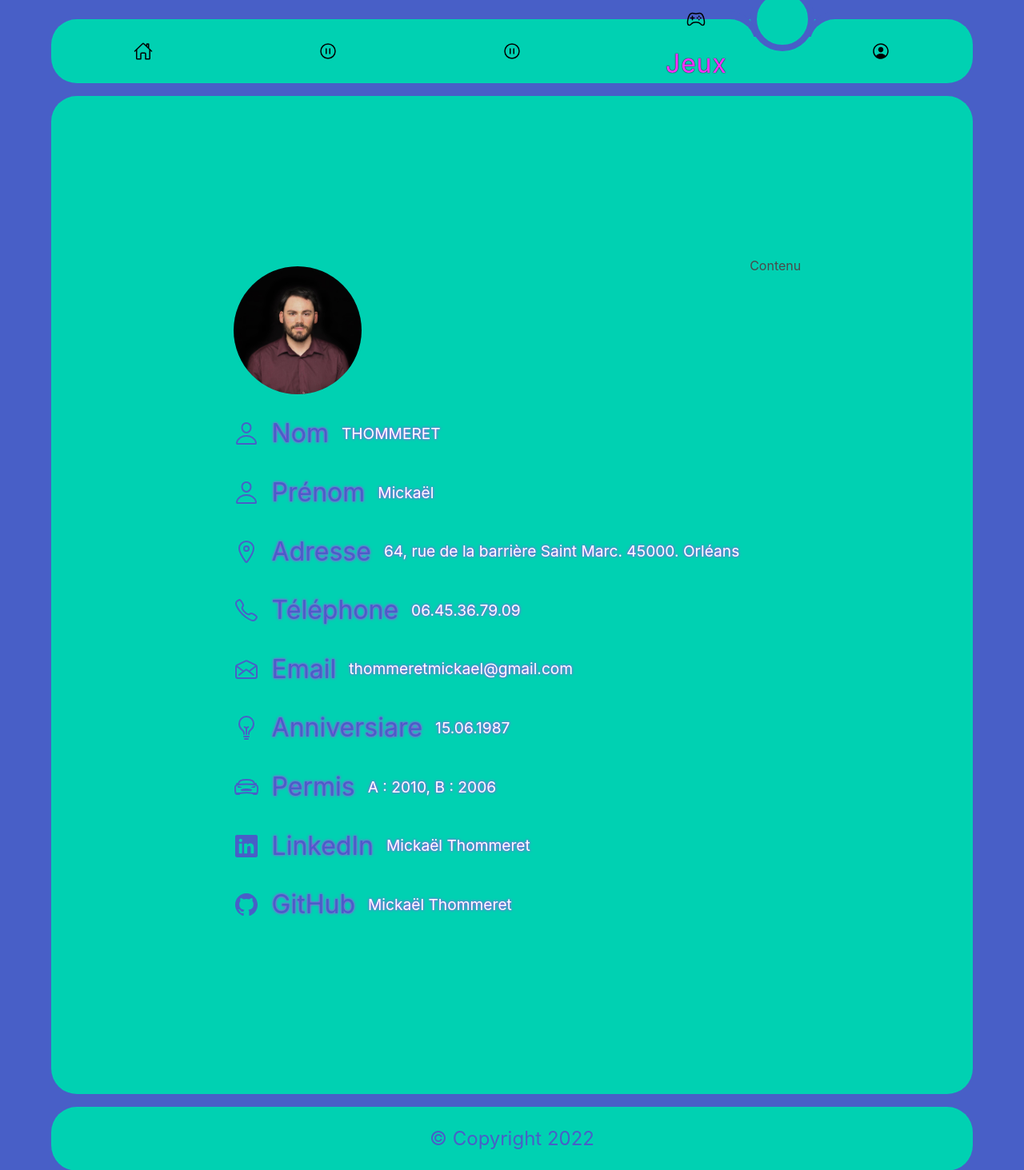
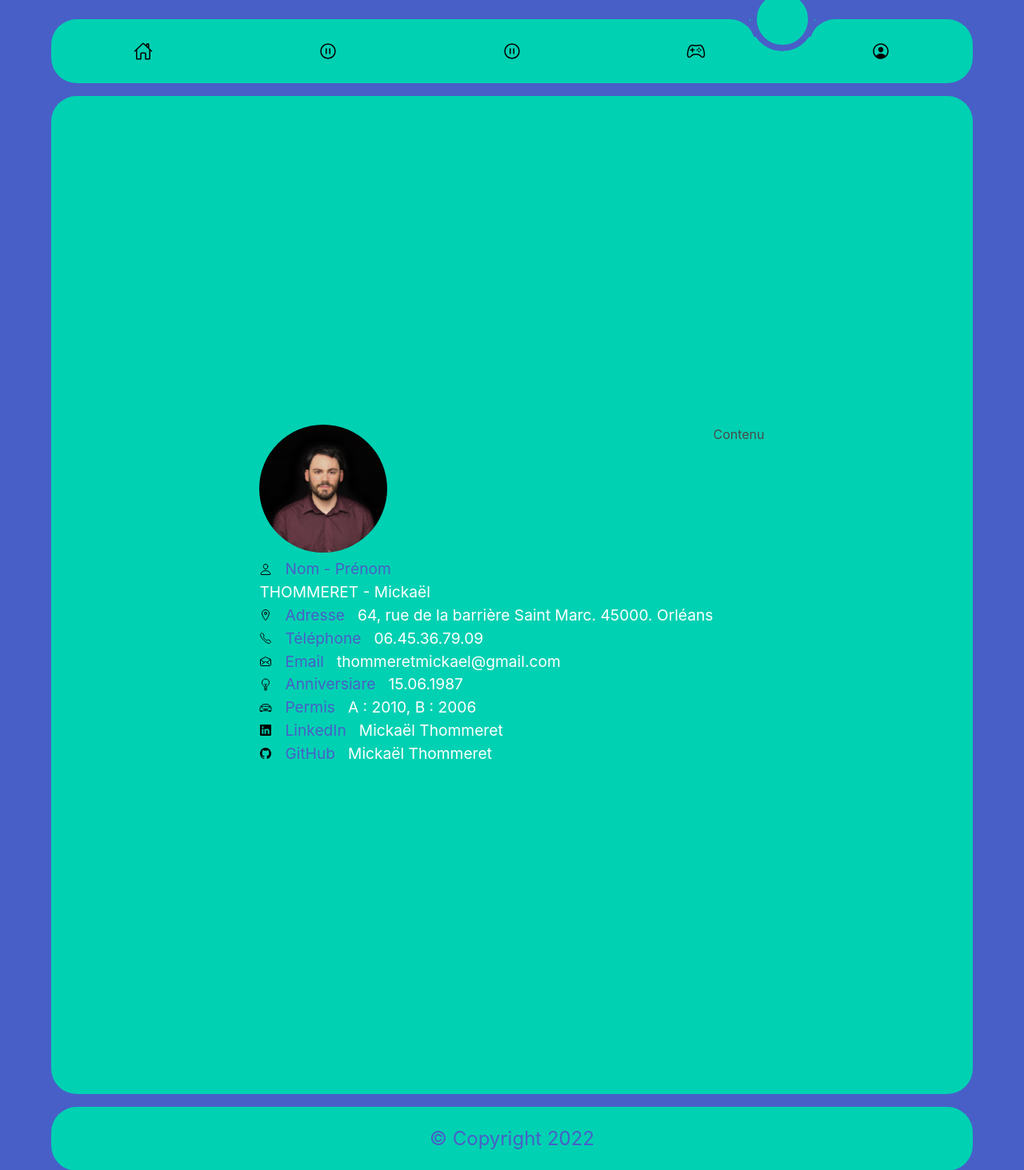
Before and after one commit to Nounours-1337/mon_premier_site, a Node server app: page /CV in a window 1280 px wide. Shown: the top 1463 px of the page at 80% size. Run offline with Node 20, Linux system fonts and the light colour scheme; some libraries are stand-ins or nearby versions.

Commit message:
Modifs balise a

```diff
--- a/app/views/CV.ejs
+++ b/app/views/CV.ejs
@@ -10,15 +10,10 @@
         <li class="cv-info-list">
           <a href="#" class="cv-info-click">
             <ion-icon class="cv-info-icon" name="person-outline"></ion-icon>
-            <span class="cv-info-name">Nom</span>
-            <span class="cv-info-text">THOMMERET</span>
+            <span class="cv-info-name">Nom - Prénom</span>
           </a>
-        </li>
-        <li class="cv-info-list">
-          <a href="#" class="cv-info-click">
-            <ion-icon class="cv-info-icon" name="person-outline"></ion-icon>
-            <span class="cv-info-name">Prénom</span>
-            <span class="cv-info-text">Mickaël</span>
+          <a>
+            <span class="cv-info-text">THOMMERET - Mickaël</span>
           </a>
         </li>
         <li class="cv-info-list">
--- a/public/css/cv.css
+++ b/public/css/cv.css
@@ -35,14 +35,16 @@
   display: flex;
   flex-wrap: wrap;
   gap: 1rem;
+  align-items: center;
+  justify-content: flex-start;
 }
 
 .cv-info-icon {
-
+  color: var(--couleur-noire);
 }
 
 .cv-info-name {
-
+  font-size: 1.2rem;
 }
 
 .cv-info-text {
--- a/public/css/style.css
+++ b/public/css/style.css
@@ -68,7 +68,7 @@ body {
     z-index: 1;
 }
 
-.nav-list a {
+.nav-list > a {
     position: relative;
     display: flex;
     justify-content: center;
@@ -89,7 +89,7 @@ body {
     color: var(--couleur-de-fond);
 }
 
-li.active .icon {
+li.active > .icon {
     transform: translateY(-2.5rem);
 }
 
@@ -104,7 +104,7 @@ li.active .icon {
     transform: translateY(2rem);
 }
 
-li.active .text {
+li.active > .text {
     opacity: 1;
     transform: translateY(1rem);
     text-shadow: 0 0 0.1rem var(--couleur-noire);
@@ -184,7 +184,7 @@ li:nth-child(5).active ~ .indicator {
     align-items: center;
 }
 
-.containeur a {
+.containeur > a {
     padding: 0.8rem;
     display: flex;
     justify-content: center;
@@ -194,7 +194,7 @@ li:nth-child(5).active ~ .indicator {
     text-shadow: 0 0 0.2rem #f0f;
 }
 
-.containeur a:hover {
+.containeur > a:hover {
     color: var(--couleur-blanc);
     border-radius: 2rem;
     background-color: var(--couleur-de-fond);
```
